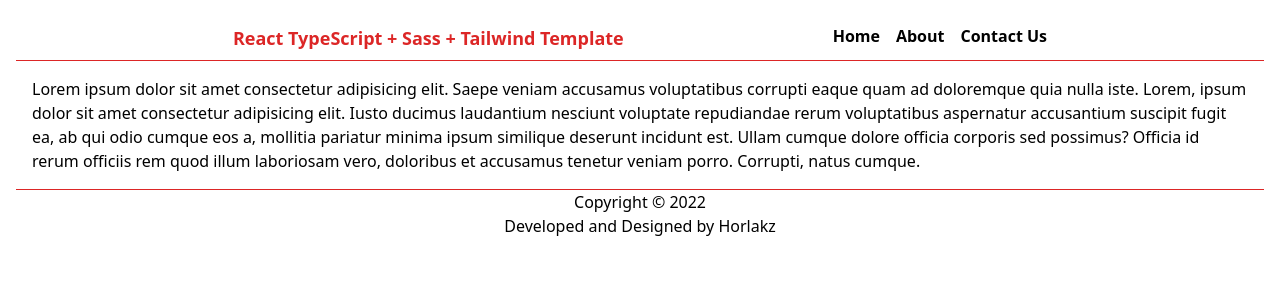
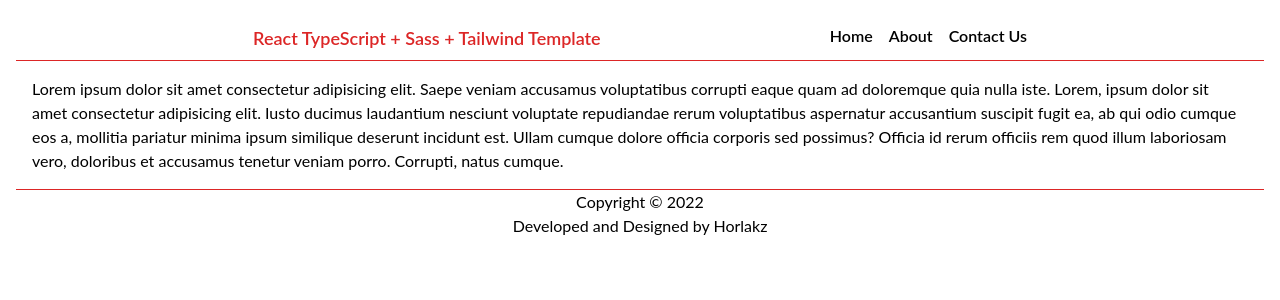
Before and after one commit to Horlakz/react-ts-template, a React (Vite) app: page / in a window 1280 px wide. Shown: the top 300 px of the page. Built offline with nearby package versions, Linux system fonts and the light colour scheme.

Commit message:
added font

```diff
--- a/src/assets/sass/main.scss
+++ b/src/assets/sass/main.scss
@@ -1,3 +1,7 @@
 @tailwind base;
 @tailwind components;
 @tailwind utilities;
+
+* {
+    font-family: 'Lato', sans-serif;
+}
```
